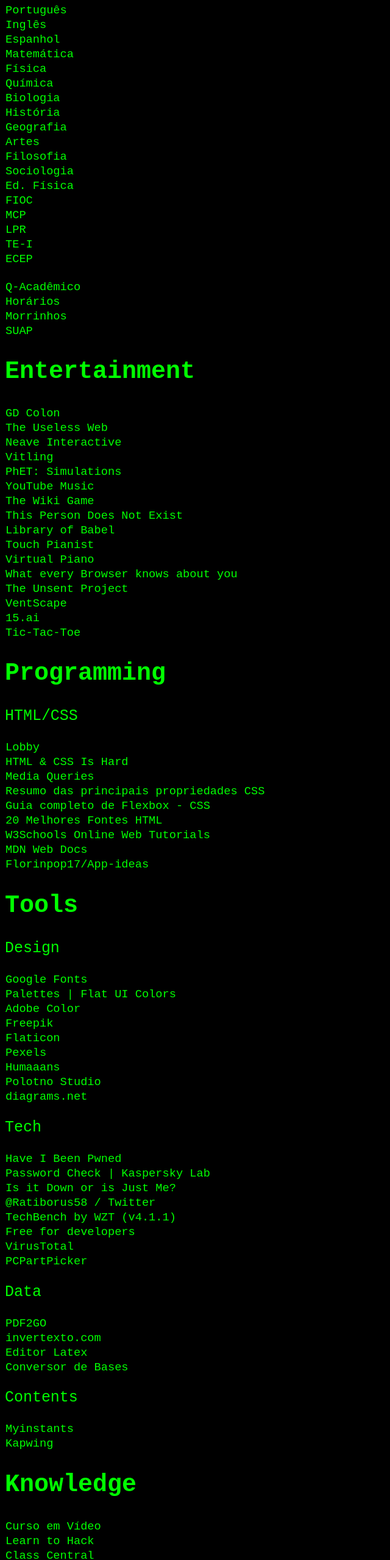
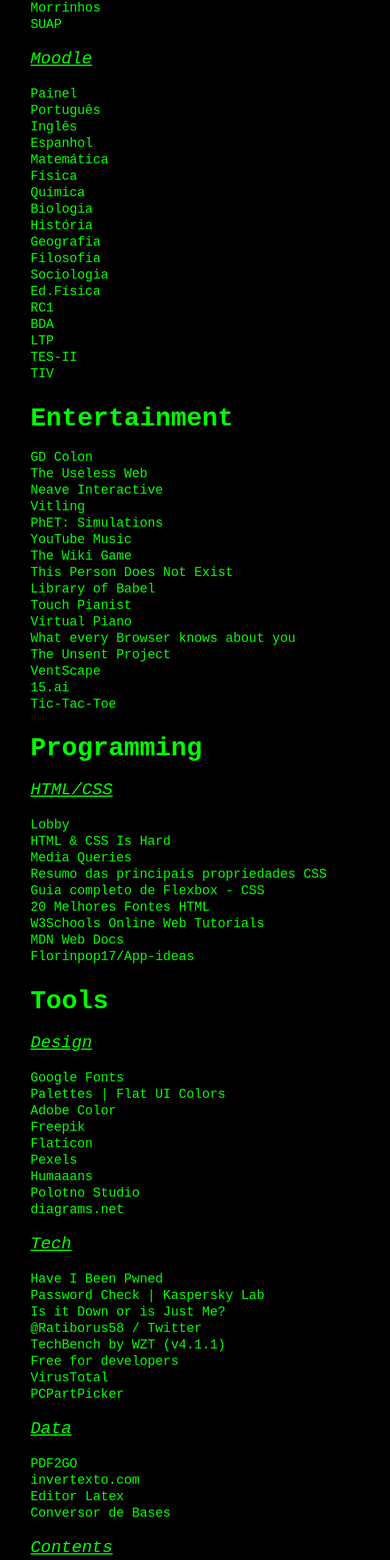
Before and after one commit to AkilatheGoodBoye/akilathegoodboye.github.io, a plain HTML site: page bookmarks/bkmrks.html in a window 1280 px wide. Shown: the part 184-2743 px from the top of the page at 61% size, without its empty margins (0-640 px from the left). Drawn offline with Linux system fonts and the light colour scheme.

Commit message:
Hall of Fame Update
- Hall of Fame Added
- Lobby Upgraded
- Bookmarks Upgraded

```diff
--- /dev/null
+++ b/bookmarks/bkmrk-style.css
@@ -0,0 +1,39 @@
+body {
+    font-family: monospace;
+    font-size: 18pt;
+    color: #00ff00;
+    background-color: black;
+    margin: 55px 50px;
+}
+
+/* Listas */
+
+h2 {
+    font-size: 32pt;
+    margin-bottom: 25px;
+}
+
+h3 {
+    font-weight: normal;
+    text-decoration: underline;
+    font-style: italic;
+}
+
+li {
+    list-style: none; /* Retira os ícones das listas*/
+    white-space: nowrap; /* Impede a quebra de linhas */
+}
+
+/* Links */
+
+a {
+    text-decoration: none; /* Retira o sublinhado padrão dos links*/
+    color: #00ff00;
+    transition: 0.4s;
+    font-size: 16pt;
+}
+
+a:hover {
+    padding: 0px 2%;
+    transition: 0.4s;
+}
--- a/bookmarks/bkmrks.html
+++ b/bookmarks/bkmrks.html
@@ -2,129 +2,126 @@
 <html>
     <head>
         <title>Bookmarks</title>
-        <link rel="stylesheet" href="bkmrkstyle.css">
+        <link rel="stylesheet" href="bkmrk-style.css">
     </head>
     <body>
-        <DL>
-            <DT><H2>IFGO</H2>
-            <DL>
-                <DT><H3>Moodle</H3>
-                <DL>
-                    <DT><A HREF="https://presencial.ifgoiano.edu.br/" target="_blank">Painel</A>
-                    <DT><A HREF="https://presencial.ifgoiano.edu.br/course/view.php?id=1955" target="_blank">Português</A>
-                    <DT><A HREF="https://presencial.ifgoiano.edu.br/course/view.php?id=1952" target="_blank">Inglês</A>
-                    <DT><A HREF="https://presencial.ifgoiano.edu.br/course/view.php?id=2579" target="_blank">Espanhol</A>
-                    <DT><A HREF="https://presencial.ifgoiano.edu.br/course/view.php?id=1960" target="_blank">Matemática</A>
-                    <DT><A HREF="https://presencial.ifgoiano.edu.br/course/view.php?id=1945" target="_blank">Física</A>
-                    <DT><A HREF="https://presencial.ifgoiano.edu.br/course/view.php?id=1962" target="_blank">Química</A>
-                    <DT><A HREF="https://presencial.ifgoiano.edu.br/course/view.php?id=1936" target="_blank">Biologia</A>
-                    <DT><A HREF="https://presencial.ifgoiano.edu.br/course/view.php?id=1951" target="_blank">História</A>
-                    <DT><A HREF="https://presencial.ifgoiano.edu.br/course/view.php?id=1948" target="_blank">Geografia</A>
-                    <DT><A HREF="https://presencial.ifgoiano.edu.br/course/view.php?id=1934" target="_blank">Artes</A>
-                    <DT><A HREF="https://presencial.ifgoiano.edu.br/course/view.php?id=1943" target="_blank">Filosofia</A>
-                    <DT><A HREF="https://presencial.ifgoiano.edu.br/course/view.php?id=1965" target="_blank">Sociologia</A>
-                    <DT><A HREF="https://presencial.ifgoiano.edu.br/course/view.php?id=1939" target="_blank">Ed. Física</A>
-                    <DT><A HREF="https://presencial.ifgoiano.edu.br/course/view.php?id=1947" target="_blank">FIOC</A>
-                    <DT><A HREF="https://presencial.ifgoiano.edu.br/course/view.php?id=1959" target="_blank">MCP</A>
-                    <DT><A HREF="https://presencial.ifgoiano.edu.br/course/view.php?id=1956" target="_blank">LPR</A>
-                    <DT><A HREF="https://presencial.ifgoiano.edu.br/course/view.php?id=1966" target="_blank">TE-I</A>
-                    <DT><A HREF="https://presencial.ifgoiano.edu.br/course/view.php?id=1940" target="_blank">ECEP</A>
-                </DL>
-                <DT><A HREF="https://academico.ifgoiano.edu.br/qacademico/index.asp?t=1001" target="_blank">Q-Acadêmico</A>
-                <DT><A HREF="https://drive.google.com/drive/folders/1RZa3wPaGFMH8qCastWV8svz6VCcWckIs" target="_blank">Horários</A>
-                <DT><A HREF="https://www.ifgoiano.edu.br/home/index.php/morrinhos.html" target="_blank">Morrinhos</A>
-                <DT><A HREF="https://suap.ifgoiano.edu.br/" target="_blank">SUAP</A>
-            </DL>
-            <DT><H2>Entertainment</H2>
-            <DL>
-                <DT><A HREF="https://gdcolon.com/" target="_blank">GD Colon</A>
-                <DT><A HREF="https://theuselessweb.com/" target="_blank">The Useless Web</A>
-                <DT><A HREF="https://neave.com/" target="_blank">Neave Interactive</A>
-                <DT><A HREF="https://www.vitling.xyz/" target="_blank">Vitling</A>
-                <DT><A HREF="https://phet.colorado.edu/" target="_blank">PhET: Simulations</A>
-                <DT><A HREF="https://music.youtube.com/browse/UCk2Fo_3rHheFEowH3U9ATJg" target="_blank">YouTube Music</A>
-                <DT><A HREF="https://www.thewikigame.com/" target="_blank">The Wiki Game</A>
-                <DT><A HREF="https://thispersondoesnotexist.com/" target="_blank">This Person Does Not Exist</A>
-                <DT><A HREF="http://libraryofbabel.info/" target="_blank">Library of Babel</A>
-                <DT><A HREF="http://touchpianist.com/" target="_blank">Touch Pianist</A>
-                <DT><A HREF="https://recursivearts.com/virtual-piano/" target="_blank">Virtual Piano</A>
-                <DT><A HREF="https://webkay.robinlinus.com/" target="_blank">What every Browser knows about you</A>
-                <DT><A HREF="https://theunsentproject.com/" target="_blank">The Unsent Project</A>
-                <DT><A HREF="https://www.ventscape.life/chat.html?room=brasil" target="_blank">VentScape</A>
-                <DT><A HREF="https://15.ai/" target="_blank">15.ai</A>
-                <DT><A HREF="https://playtictactoe.org/" target="_blank">Tic-Tac-Toe</A>
-            </DL>
-            <DT><H2>Programming</H2>
-            <DL>
-                <DT><H3>HTML/CSS</H3>
-                <DL>
-                    <DT><A HREF="https://akilathegoodboye.github.io/" target="_blank">Lobby</A>
-                    <DT><A HREF="https://www.internetingishard.com/html-and-css/" target="_blank">HTML &amp; CSS Is Hard</A>
-                    <DT><A HREF="https://mediaqueri.es/" target="_blank">Media Queries</A>
-                    <DT><A HREF="https://hiperbytes.com.br/css/folhas-de-estilo-css-resumo-das-principais-propriedades/" target="_blank">Resumo das principais propriedades CSS</A>
-                    <DT><A HREF="https://origamid.com/projetos/flexbox-guia-completo/" target="_blank">Guia completo de Flexbox - CSS</A>
-                    <DT><A HREF="https://www.hostinger.com.br/tutoriais/melhores-fontes-html" target="_blank">20 Melhores Fontes HTML</A>
-                    <DT><A HREF="https://www.w3schools.com/" target="_blank">W3Schools Online Web Tutorials</A>
-                    <DT><A HREF="https://developer.mozilla.org/pt-BR/" target="_blank">MDN Web Docs</A>
-                    <DT><A HREF="https://github.com/florinpop17/app-ideas" target="_blank">Florinpop17/App-ideas</A>
-                </DL>
-            </DL>
-            <DT><H2>Tools</H2>
-            <DL>
-                <DT><H3>Design</H3>
-                <DL>
-                    <DT><A HREF="https://fonts.google.com/" target="_blank">Google Fonts</A>
-                    <DT><A HREF="https://flatuicolors.com/" target="_blank">Palettes | Flat UI Colors</A>
-                    <DT><A HREF="https://color.adobe.com/pt/create/color-wheel" target="_blank">Adobe Color</A>
-                    <DT><A HREF="https://www.freepik.com/" target="_blank">Freepik</A>
-                    <DT><A HREF="https://www.flaticon.com/" target="_blank">Flaticon</A>
-                    <DT><A HREF="https://www.pexels.com/pt-br/" target="_blank">Pexels</A>
-                    <DT><A HREF="https://www.humaaans.com/" target="_blank">Humaaans</A>
-                    <DT><A HREF="https://studio.polotno.dev/" target="_blank">Polotno Studio</A>
-                    <DT><A HREF="https://app.diagrams.net/" target="_blank">diagrams.net</A>
-                </DL>
-                <DT><H3>Tech</H3>
-                <DL>
-                    <DT><A HREF="https://haveibeenpwned.com/" target="_blank">Have I Been Pwned</A>
-                    <DT><A HREF="https://password.kaspersky.com/pt/" target="_blank">Password Check | Kaspersky Lab</A>
-                    <DT><A HREF="https://downforeveryoneorjustme.com/" target="_blank">Is it Down or is Just Me?</A>
-                    <DT><A HREF="https://mobile.twitter.com/ratiborus58" target="_blank">@Ratiborus58 / Twitter</A>
-                    <DT><A HREF="https://tb.rg-adguard.net/public.php?lang=pt-BR&extract" target="_blank">TechBench by WZT (v4.1.1)</A>
-                    <DT><A HREF="https://free-for.dev/#/" target="_blank">Free for developers</A>
-                    <DT><A HREF="https://www.virustotal.com/gui/" target="_blank">VirusTotal</A>
-                    <DT><A HREF="https://pcpartpicker.com/" target="_blank">PCPartPicker</A>
-                </DL>
-                <DT><H3>Data</H3>
-                <DL>
-                    <DT><A HREF="https://www.pdf2go.com/pt" target="_blank">PDF2GO</A>
-                    <DT><A HREF="https://www.invertexto.com/" target="_blank">invertexto.com</A>
-                    <DT><A HREF="https://www.codecogs.com/latex/eqneditor.php?lang=pt-br" target="_blank">Editor Latex</A>
-                    <DT><A HREF="http://www.calculadoraonline.com.br/conversao-bases" target="_blank">Conversor de Bases</A>
-                </DL>
-                <DT><H3>Contents</H3>
-                <DL>
-                    <DT><A HREF="https://www.myinstants.com/index/br/" target="_blank">Myinstants</A>
-                    <DT><A HREF="https://www.kapwing.com/" target="_blank">Kapwing</A>
-                </DL>
-            </DL>
-            <DT><H2>Knowledge</H2>
-            <DL>
-                <DT><A HREF="https://www.cursoemvideo.com/meus-cursos/" target="_blank">Curso em Vídeo</A>
-                <DT><A HREF="https://www.hacksplaining.com/" target="_blank">Learn to Hack</A>
-                <DT><A HREF="https://www.classcentral.com/report/free-certificates/" target="_blank">Class Central</A>
-                <DT><A HREF="https://agilefingers.com/pt/textos" target="_blank">AgileFingers</A>
-            </DL>
-            <DT><H2>Information</H2>
-            <DL>
-                <DT><A HREF="https://steamdb.info/" target="_blank">SteamDB</A>
-                <DT><A HREF="https://kazuk.com.br/blog/glossario-de-informatica/" target="_blank">Glossário de informática</A>
-                <DT><A HREF="https://support.microsoft.com/pt-br/windows/atalhos-do-teclado-no-windows-dcc61a57-8ff0-cffe-9796-cb9706c75eec#WindowsVersion=Windows_10" target="_blank">Atalhos Windows</A>
-            </DL>
-            <DT><H2>Reading</H2>
-            <DL>
-                <DT><A HREF="https://www.reddit.com/r/desabafos/comments/chcjk2/sou_feio_gamer_e_namoro_uma_mulher_perfeita/?utm_source=share&utm_medium=mweb" target="_blank">Autoestima</A>
-                <DT><A HREF="https://www.reddit.com/r/desabafos/comments/l43bbl/o_desabafo_mais_triste_amorosamente_dicas_para/" target="_blank">Lealdade</A>
-            </DL>
-        </DL>
+        <H2>IFGO</H2>
+
+        <li><A HREF="https://academico.ifgoiano.edu.br/qacademico/index.asp?t=1001" target="_blank">Q-Acadêmico</A></li>
+        <li><A HREF="https://drive.google.com/drive/folders/1RZa3wPaGFMH8qCastWV8svz6VCcWckIs" target="_blank">Horários</A></li>
+        <li><A HREF="https://www.ifgoiano.edu.br/home/index.php/morrinhos.html" target="_blank">Morrinhos</A></li>
+        <li><A HREF="https://suap.ifgoiano.edu.br/" target="_blank">SUAP</A></li>
+
+        <H3>Moodle</H3>
+
+        <li><A HREF="https://presencial.ifgoiano.edu.br/" target="_blank">Painel</A></li>
+        <li><A HREF="https://presencial.ifgoiano.edu.br/course/view.php?id=6731" target="_blank">Português</A></li>
+        <li><A HREF="https://presencial.ifgoiano.edu.br/course/view.php?id=6823" target="_blank">Inglês</A></li>
+        <li><A HREF="https://presencial.ifgoiano.edu.br/course/view.php?id=6822" target="_blank">Espanhol</A></li>
+        <li><A HREF="https://presencial.ifgoiano.edu.br/course/view.php?id=6827" target="_blank">Matemática</A></li>
+        <li><A HREF="https://presencial.ifgoiano.edu.br/course/view.php?id=6817" target="_blank">Física</A></li>
+        <li><A HREF="https://presencial.ifgoiano.edu.br/course/view.php?id=6828" target="_blank">Química</A></li>
+        <li><A HREF="https://presencial.ifgoiano.edu.br/course/view.php?id=6813" target="_blank">Biologia</A></li>
+        <li><A HREF="https://presencial.ifgoiano.edu.br/course/view.php?id=6615" target="_blank">História</A></li>
+        <li><A HREF="https://presencial.ifgoiano.edu.br/course/view.php?id=6820" target="_blank">Geografia</A></li>
+        <li><A HREF="https://presencial.ifgoiano.edu.br/course/view.php?id=6816" target="_blank">Filosofia</A></li>
+        <li><A HREF="https://presencial.ifgoiano.edu.br/course/view.php?id=6831" target="_blank">Sociologia</A></li>
+        <li><A HREF="https://presencial.ifgoiano.edu.br/course/view.php?id=6814" target="_blank">Ed.Física</A></li>
+        <li><A HREF="https://presencial.ifgoiano.edu.br/course/view.php?id=6730" target="_blank">RC1</A></li>
+        <li><A HREF="https://presencial.ifgoiano.edu.br/course/view.php?id=6810" target="_blank">BDA</A></li>
+        <li><A HREF="https://presencial.ifgoiano.edu.br/course/view.php?id=6725" target="_blank">LTP</A></li>
+        <li><A HREF="https://presencial.ifgoiano.edu.br/course/view.php?id=6479" target="_blank">TES-II</A></li>
+        <li><A HREF="https://presencial.ifgoiano.edu.br/course/view.php?id=6834" target="_blank">TIV</A></li>
+
+        <H2>Entertainment</H2>
+
+        <li><A HREF="https://gdcolon.com/" target="_blank">GD Colon</A></li>
+        <li><A HREF="https://theuselessweb.com/" target="_blank">The Useless Web</A></li>
+        <li><A HREF="https://neave.com/" target="_blank">Neave Interactive</A></li>
+        <li><A HREF="https://www.vitling.xyz/" target="_blank">Vitling</A></li>
+        <li><A HREF="https://phet.colorado.edu/" target="_blank">PhET: Simulations</A></li>
+        <li><A HREF="https://music.youtube.com/browse/UCk2Fo_3rHheFEowH3U9ATJg" target="_blank">YouTube Music</A></li>
+        <li><A HREF="https://www.thewikigame.com/" target="_blank">The Wiki Game</A></li>
+        <li><A HREF="https://thispersondoesnotexist.com/" target="_blank">This Person Does Not Exist</A></li>
+        <li><A HREF="http://libraryofbabel.info/" target="_blank">Library of Babel</A></li>
+        <li><A HREF="http://touchpianist.com/" target="_blank">Touch Pianist</A></li>
+        <li><A HREF="https://recursivearts.com/virtual-piano/" target="_blank">Virtual Piano</A></li>
+        <li><A HREF="https://webkay.robinlinus.com/" target="_blank">What every Browser knows about you</A></li>
+        <li><A HREF="https://theunsentproject.com/" target="_blank">The Unsent Project</A></li>
+        <li><A HREF="https://www.ventscape.life/chat.html?room=brasil" target="_blank">VentScape</A></li>
+        <li><A HREF="https://15.ai/" target="_blank">15.ai</A></li>
+        <li><A HREF="https://playtictactoe.org/" target="_blank">Tic-Tac-Toe</A></li>
+
+        <H2>Programming</H2>
+
+        <H3>HTML/CSS</H3>
+
+        <li><A HREF="https://akilathegoodboye.github.io/" target="_blank">Lobby</A></li>
+        <li><A HREF="https://www.internetingishard.com/html-and-css/" target="_blank">HTML &amp; CSS Is Hard</A></li>
+        <li><A HREF="https://mediaqueri.es/" target="_blank">Media Queries</A></li>
+        <li><A HREF="https://hiperbytes.com.br/css/folhas-de-estilo-css-resumo-das-principais-propriedades/" target="_blank">Resumo das principais propriedades CSS</A></li>
+        <li><A HREF="https://origamid.com/projetos/flexbox-guia-completo/" target="_blank">Guia completo de Flexbox - CSS</A></li>
+        <li><A HREF="https://www.hostinger.com.br/tutoriais/melhores-fontes-html" target="_blank">20 Melhores Fontes HTML</A></li>
+        <li><A HREF="https://www.w3schools.com/" target="_blank">W3Schools Online Web Tutorials</A></li>
+        <li><A HREF="https://developer.mozilla.org/pt-BR/" target="_blank">MDN Web Docs</A></li>
+        <li><A HREF="https://github.com/florinpop17/app-ideas" target="_blank">Florinpop17/App-ideas</A></li>
+
+
+        <H2>Tools</H2>
+
+        <H3>Design</H3>
+
+        <li><A HREF="https://fonts.google.com/" target="_blank">Google Fonts</A></li>
+        <li><A HREF="https://flatuicolors.com/" target="_blank">Palettes | Flat UI Colors</A></li>
+        <li><A HREF="https://color.adobe.com/pt/create/color-wheel" target="_blank">Adobe Color</A></li>
+        <li><A HREF="https://www.freepik.com/" target="_blank">Freepik</A></li>
+        <li><A HREF="https://www.flaticon.com/" target="_blank">Flaticon</A></li>
+        <li><A HREF="https://www.pexels.com/pt-br/" target="_blank">Pexels</A></li>
+        <li><A HREF="https://www.humaaans.com/" target="_blank">Humaaans</A></li>
+        <li><A HREF="https://studio.polotno.dev/" target="_blank">Polotno Studio</A></li>
+        <li><A HREF="https://app.diagrams.net/" target="_blank">diagrams.net</A></li>
+
+        <H3>Tech</H3>
+
+        <li><A HREF="https://haveibeenpwned.com/" target="_blank">Have I Been Pwned</A></li>
+        <li><A HREF="https://password.kaspersky.com/pt/" target="_blank">Password Check | Kaspersky Lab</A></li>
+        <li><A HREF="https://downforeveryoneorjustme.com/" target="_blank">Is it Down or is Just Me?</A></li>
+        <li><A HREF="https://mobile.twitter.com/ratiborus58" target="_blank">@Ratiborus58 / Twitter</A></li>
+        <li><A HREF="https://tb.rg-adguard.net/public.php?lang=pt-BR&extract" target="_blank">TechBench by WZT (v4.1.1)</A></li>
+        <li><A HREF="https://free-for.dev/#/" target="_blank">Free for developers</A></li>
+        <li><A HREF="https://www.virustotal.com/gui/" target="_blank">VirusTotal</A></li>
+        <li><A HREF="https://pcpartpicker.com/" target="_blank">PCPartPicker</A></li>
+
+        <H3>Data</H3>
+
+        <li><A HREF="https://www.pdf2go.com/pt" target="_blank">PDF2GO</A></li>
+        <li><A HREF="https://www.invertexto.com/" target="_blank">invertexto.com</A></li>
+        <li><A HREF="https://www.codecogs.com/latex/eqneditor.php?lang=pt-br" target="_blank">Editor Latex</A></li>
+        <li><A HREF="http://www.calculadoraonline.com.br/conversao-bases" target="_blank">Conversor de Bases</A></li>
+
+        <H3>Contents</H3>
+
+        <li><A HREF="https://www.kapwing.com/" target="_blank">Kapwing</A></li>
+        <li><A HREF="https://www.myinstants.com/index/br/" target="_blank">MyInstants</A></li>
+
+        <H2>Knowledge</H2>
+
+        <li><A HREF="https://www.cursoemvideo.com/meus-cursos/" target="_blank">Curso em Vídeo</A></li>
+        <li><A HREF="https://www.hacksplaining.com/" target="_blank">Learn to Hack</A></li>
+        <li><A HREF="https://www.classcentral.com/report/free-certificates/" target="_blank">Class Central</A></li>
+        <li><A HREF="https://agilefingers.com/pt/textos" target="_blank">AgileFingers</A></li>
+
+        <H2>Information</H2>
+
+        <li><A HREF="https://steamdb.info/" target="_blank">SteamDB</A></li>
+        <li><A HREF="https://kazuk.com.br/blog/glossario-de-informatica/" target="_blank">Glossário de informática</A></li>
+        <li><A HREF="https://support.microsoft.com/pt-br/windows/atalhos-do-teclado-no-windows-dcc61a57-8ff0-cffe-9796-cb9706c75eec#WindowsVersion=Windows_10" target="_blank">Atalhos Windows</A></li>
+        <li><A HREF="https://archive.org/" target="_blank">Internet Archive</A></li>
+
+        <H2>Reading</H2>
+
+        <li><A HREF="https://www.reddit.com/r/desabafos/comments/chcjk2/sou_feio_gamer_e_namoro_uma_mulher_perfeita/?utm_source=share&utm_medium=mweb" target="_blank">Autoestima</A></li>
+        <li><A HREF="https://www.reddit.com/r/desabafos/comments/l43bbl/o_desabafo_mais_triste_amorosamente_dicas_para/" target="_blank">Lealdade</A></li>
+        <li><A HREF="https://www.culturagenial.com/eu-sei-mas-nao-devia-marina-colasanti/" target="_blank">Conformismo</A></li>
     </body>
 </html>
--- a/bookmarks/bkmrkstyle.css
+++ /dev/null
@@ -1,29 +0,0 @@
-body {
-    font-family: monospace;
-    font-size: 16pt;
-    color: #00ff00;
-    background-color: black;
-}
-
-h2 {
-    font-size: 30pt;
-}
-
-h3 {
-    font-weight: normal;
-}
-
-a {
-    text-decoration: none;
-    color: #00ff00;
-    border: solid 1px black;
-    transition: 0.3s;
-    font-size: 14pt;
-}
-
-a:hover {
-    padding: 0px 1.5%;
-    border: solid 1px #00ff00;
-    transition: 0.4s;
-    border-radius: 50px;
-}
--- /dev/null
+++ b/hall_of_fame/hllfm-style.css
@@ -0,0 +1,36 @@
+body {
+    display: flex;
+    flex-direction: column;
+    align-items: center;
+    background-color: #202020;
+    color: white;
+    font-family: Arial, Helvetica, sans-serif;
+}
+
+h1 {
+    font-size: 30pt;
+    border: solid 1px #050505;
+    border-radius: 10px;
+    background-color: #050505;
+    padding: 40px 250px;
+}
+
+h2 {
+    margin: 5px;
+    border: solid 3px black;
+    background-color: #151515;
+    border-radius: 10px;
+    padding: 15px 0px;
+    width: 350px;
+    text-align: center;
+}
+
+#colunas {
+    display: flex;
+    flex-direction: row;
+}
+
+#c1, #c2 {
+    text-align: center;
+    margin: 0px 100px;
+}
--- a/index-lobbystyle.css
+++ b/index-lobbystyle.css
@@ -3,11 +3,15 @@
     flex-direction: column;
     align-items: center;
     background-color: #fff3e7;
+    font-family: Arial light;
 }
 
 h1 {
     font-size: 30pt;
-    font-family: monospace;
+    background-color: #f0d67a;
+    padding: 20px 350px;
+    border: solid 3px #521a00;
+    border-radius: 5px;
 }
 
 h2 {
@@ -17,6 +21,7 @@
 #buttons {
     display: flex;
     flex-direction: row;
+    flex-wrap: wrap;
 }
 
 a {
@@ -27,12 +32,13 @@
     border-radius: 50px;
     padding: 15px 30px;
     margin: 10px;
+    width: 150px;
+    text-align: center;
     transition: 0.25s;
     font-size: 12pt;
-    font-family: bahnschrift light;
 }
 
 a:hover {
     border: solid 3px #521a00;
-    padding: 15px 40px;
+    background-color: #e0c64c;
 }
```
Also changed, not shown: hall_of_fame/hllfm.html (added, +85 -0 lines), index.html (+4 -3 lines).
